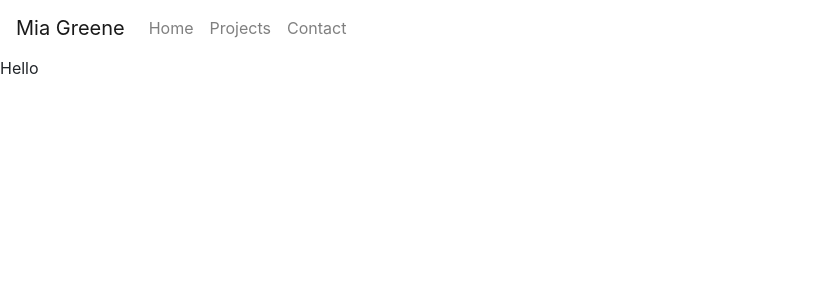
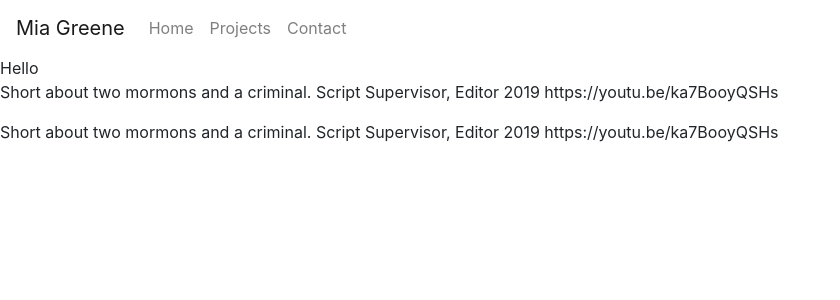
Before and after one commit to miairene/miairene.github.io, a Jekyll site: the page built from _projects/witnessing.md, in a window 1280 px wide. Shown: the top 300 px of the page, without its empty margins (0-840 px from the left). Built offline with Jekyll 4.4.1, drawn with Linux system fonts in a browser that asks for light colours.

Commit message:
Update witnessing.md
Former-commit-id: cf3d7cc1e1a85fd4c41baa5bfef1c742d5287d41

```diff
--- a/_projects/witnessing.md
+++ b/_projects/witnessing.md
@@ -1,3 +1,7 @@
 ---
 title: Witnessing
 ---
+
+Short about two mormons and a criminal.
+Script Supervisor, Editor 2019
+https://youtu.be/ka7BooyQSHs
```
